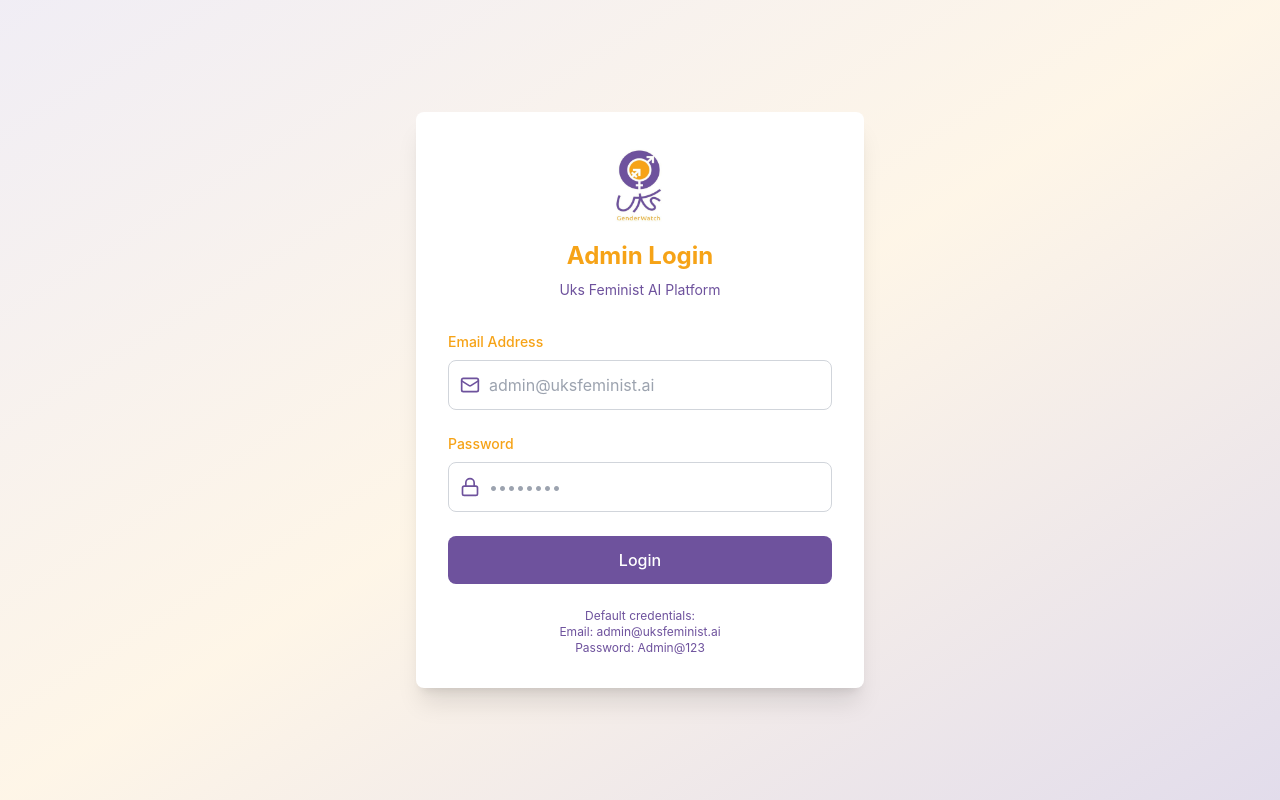
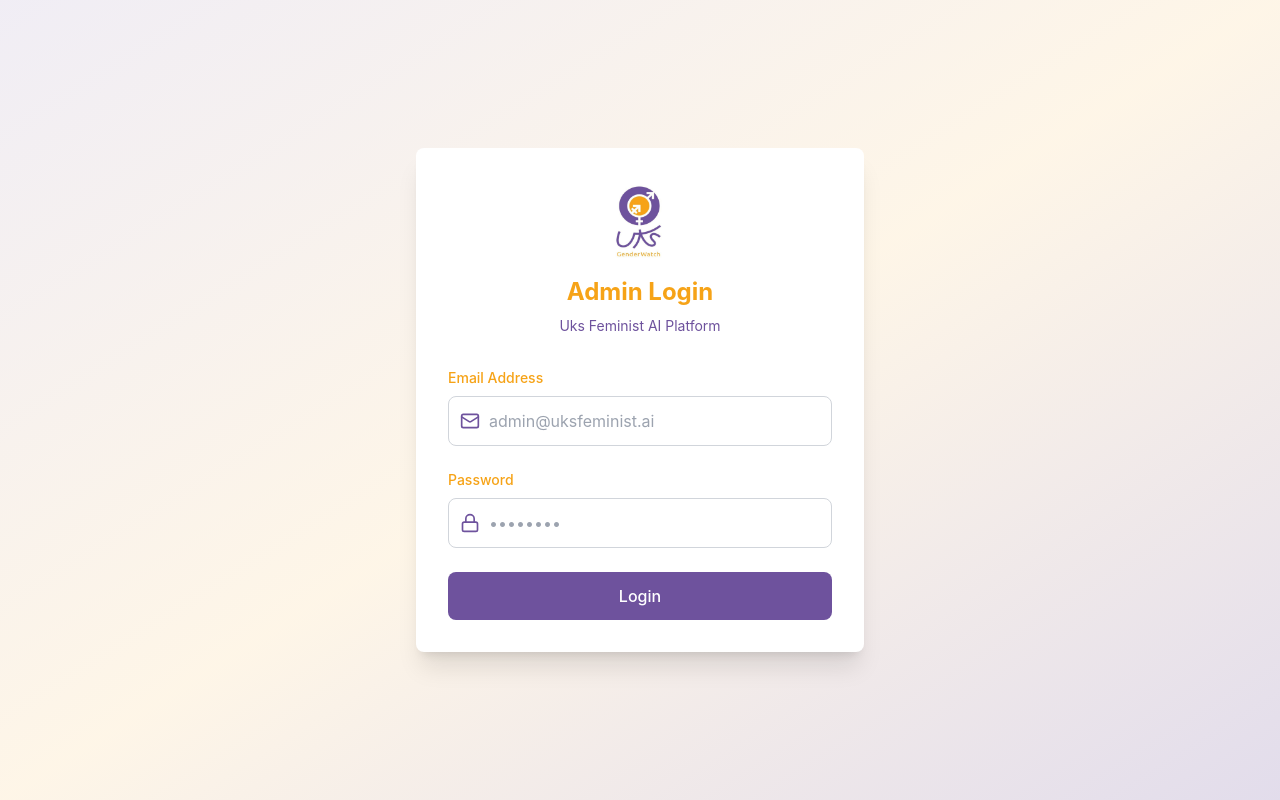
Before and after one commit to Navaid-KloneIT/tfgbv-chatbot, a Next.js app: page /admin/login in a window 1280 px wide. Built offline with nearby package versions, Linux system fonts and the light colour scheme.

Commit message:
removed password

```diff
--- a/app/admin/login/page.jsx
+++ b/app/admin/login/page.jsx
@@ -107,12 +107,6 @@ export default function AdminLogin() {
             {loading ? 'Logging in...' : 'Login'}
           </button>
         </form>
-
-        <div className="mt-6 text-center text-xs text-primary">
-          <p>Default credentials:</p>
-          <p>Email: admin@uksfeminist.ai</p>
-          <p>Password: Admin@123</p>
-        </div>
       </div>
     </div>
   );
```
